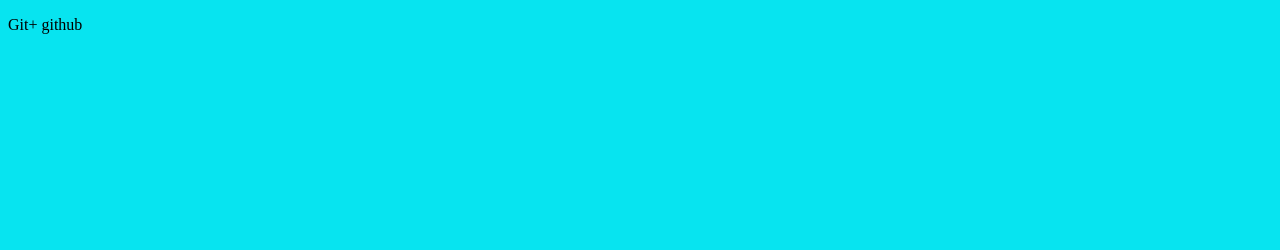
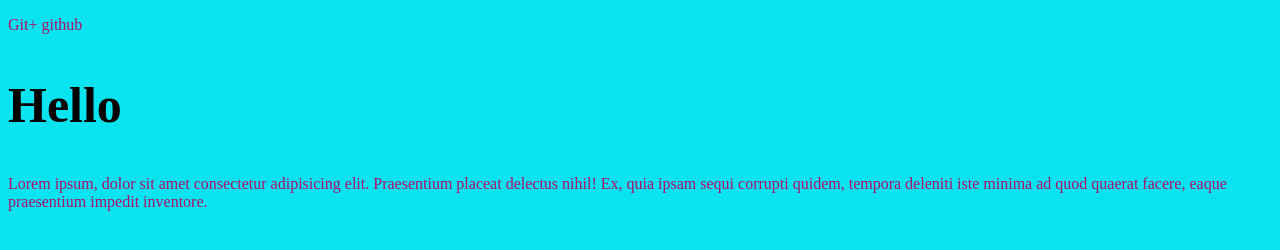
Before and after one commit to syimyk900/gitTest, a plain HTML site: page index.html in a window 1280 px wide. Drawn offline with Linux system fonts and the light colour scheme.

Commit message:
наши первые изменение

```diff
--- a/index.html
+++ b/index.html
@@ -9,5 +9,7 @@
 </head>
 <body>
     <p>Git+ github</p>
+    <h2>Hello</h2>
+    <p>Lorem ipsum, dolor sit amet consectetur adipisicing elit. Praesentium placeat delectus nihil! Ex, quia ipsam sequi corrupti quidem, tempora deleniti iste minima ad quod quaerat facere, eaque praesentium impedit inventore.</p>
 </body>
 </html>
--- a/style.css
+++ b/style.css
@@ -1,3 +1,9 @@
 body {
     background-color: rgb(7, 228, 240);
 }
+p {
+    color: rgb(171, 16, 106);
+}
+h2 {
+    font-size: 50px;
+}
```
